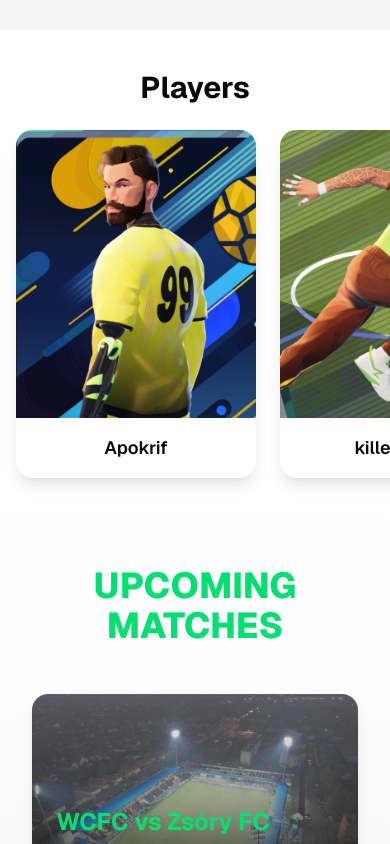
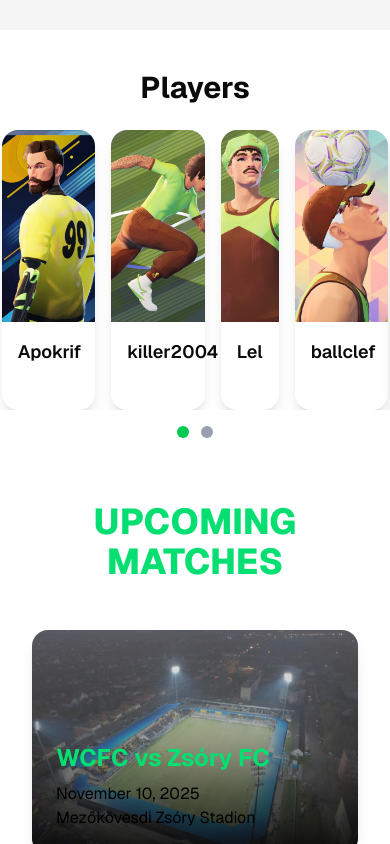
Before and after one commit to D3trah/Alk.fej.-WCFC, a Next.js app in the folder wcfc/: page / in a window 390 px wide. Shown: the part 2300-3144 px from the top of the page. Built offline with nearby package versions, Linux system fonts and the light colour scheme; no server answers.

Commit message:
fix: some color correlation not working

```diff
--- a/wcfc/components/PlayerSection.tsx
+++ b/wcfc/components/PlayerSection.tsx
@@ -3,11 +3,16 @@
 import Image from "next/image";
 import { useState } from "react";
 import { useLanguage } from "@/contexts/language-context";
-import { translations } from "@/lib/translations"; // módosítsd az elérési utat, ha máshol van
+import { translations } from "@/lib/translations";
 
 type PlayerKey = keyof typeof translations["en"]["players"];
 
-const players: { name: PlayerKey; image: string }[] = [
+interface Player {
+  name: PlayerKey | null;
+  image: string;
+}
+
+const players: Player[] = [
   { name: "Apokrif", image: "/Apokrif.png" },
   { name: "killer2004", image: "/killer2004.png" },
   { name: "Lel", image: "/Lel.png" },
@@ -18,58 +23,99 @@ const players: { name: PlayerKey; image: string }[] = [
   { name: "Lamine Yamal", image: "/LY.png" },
 ];
 
+const EMPTY_PLAYER: Player = { name: null, image: "" };
+
 export default function PlayersSection() {
   const { t, language } = useLanguage();
-  const [selectedPlayer, setSelectedPlayer] = useState<null | (typeof players)[0]>(null);
+  const [selectedPlayer, setSelectedPlayer] = useState<Player | null>(null);
+  const [currentSlide, setCurrentSlide] = useState(0);
+
+  // Slide-ok 4-4 játékos
+  const slides: Player[][] = [];
+  for (let i = 0; i < players.length; i += 4) {
+    const slice = players.slice(i, i + 4);
+    while (slice.length < 4) slice.push(EMPTY_PLAYER);
+    slides.push(slice);
+  }
+
+  const handleDotClick = (index: number) => setCurrentSlide(index);
 
   return (
-    <section className="mt-10 relative">
-      <h2 className="text-3xl font-bold text-center mb-6">{t("playersTitle")}</h2>
+    <section className="mt-10 relative w-full flex flex-col items-center">
+      <h2 className="text-3xl font-bold text-center mb-6 transition-colors duration-500">
+        {t("playersTitle")}
+      </h2>
 
-      {/* Játékos kártyák */}
-      <div className="flex gap-6 overflow-x-auto pb-6 px-4 scrollbar-hide">
-        {players.map((p, i) => (
+      {/* Carousel */}
+      <div className="w-full overflow-hidden relative">
         <div
-            key={i}
+          className="flex transition-transform duration-500"
+          style={{ transform: `translateX(-${currentSlide * 100}%)` }}
+        >
+          {slides.map((slide, i) => (
+            <div key={i} className="flex w-full justify-center gap-4 px-2">
+              {slide.map((p, j) =>
+                p.name ? (
+                  <div
+                    key={j}
                     onClick={() => setSelectedPlayer(p)}
-            className="flex-shrink-0 w-60 rounded-2xl bg-white dark:bg-gray-800 shadow-lg transform hover:scale-105 transition-transform duration-200 cursor-pointer"
+                    className="w-1/4 rounded-2xl bg-white dark:bg-gray-800 shadow-lg transform hover:scale-105 transition-transform transition-colors duration-500 cursor-pointer"
                   >
-            <div className="relative w-full h-72 rounded-t-2xl overflow-hidden">
+                    <div className="relative w-full h-48 sm:h-56 md:h-64 rounded-t-2xl overflow-hidden">
                       <Image src={p.image} alt={p.name} fill className="object-cover" />
                     </div>
                     <div className="p-4 text-center">
-              <h3 className="font-semibold text-lg">
+                      <h3 className="font-semibold text-lg transition-colors duration-500">
                         {translations[language].players[p.name].displayName}
                       </h3>
                     </div>
                   </div>
+                ) : (
+                  <div key={j} className="w-1/4"></div>
+                )
+              )}
+            </div>
+          ))}
+        </div>
+      </div>
+
+      {/* Dots */}
+      <div className="flex gap-3 mt-4">
+        {Array.from({ length: slides.length }, (_, i) => (
+          <button
+            key={i}
+            className={`w-3 h-3 rounded-full transition-colors duration-500 ${
+              i === currentSlide ? "bg-green-500" : "bg-gray-400 dark:bg-gray-600"
+            }`}
+            onClick={() => handleDotClick(i)}
+          />
         ))}
       </div>
 
       {/* Overlay ablak */}
-      {selectedPlayer && (
+      {selectedPlayer?.name && (
         <div
           onClick={() => setSelectedPlayer(null)}
-          className="fixed inset-0 bg-black/70 flex justify-center items-center z-50"
+          className="fixed inset-0 bg-black/70 dark:bg-black/60 flex justify-center items-center z-50 transition-colors duration-500"
         >
           <div
             onClick={(e) => e.stopPropagation()}
-            className="bg-white dark:bg-gray-900 rounded-2xl p-10 w-[500px] sm:w-[600px] md:w-[700px] shadow-2xl text-center"
+            className="bg-white dark:bg-gray-900 rounded-2xl p-10 w-[500px] sm:w-[600px] md:w-[700px] shadow-2xl text-center transition-colors duration-500"
           >
             <div className="relative w-60 h-60 mx-auto mb-6">
               <Image
                 src={selectedPlayer.image}
                 alt={selectedPlayer.name}
                 fill
-                className="object-cover rounded-full border-4 border-green-600"
+                className="object-cover rounded-full border-4 border-green-600 transition-colors duration-500"
               />
             </div>
 
-            <h3 className="text-3xl font-semibold mb-4">
+            <h3 className="text-3xl font-semibold mb-4 transition-colors duration-500">
               {translations[language].players[selectedPlayer.name].displayName}
             </h3>
 
-            <div className="text-left space-y-3 mx-auto max-w-md">
+            <div className="text-left space-y-3 mx-auto max-w-md transition-colors duration-500">
               <p className="text-lg">
                 <span className="font-semibold text-green-700 dark:text-green-400">
                   {t("position")}:
@@ -77,8 +123,6 @@ export default function PlayersSection() {
                 {translations[language].players[selectedPlayer.name].position}
               </p>
               <p className="text-lg leading-relaxed">
-                <span className="font-semibold text-green-700 dark:text-green-400">
-                </span>{" "}
                 {translations[language].players[selectedPlayer.name].info}
               </p>
             </div>
--- a/wcfc/components/UpcomingMatches.tsx
+++ b/wcfc/components/UpcomingMatches.tsx
@@ -22,15 +22,8 @@ export default function UpcomingMatchesSection() {
   const themeContext = useContext(ThemeContext);
   const theme = themeContext?.theme || "light";
 
-  // bg és text színek theme szerint
-  const sectionBg = theme === "dark"
-    ? "bg-gradient-to-b from-black via-[#0a0a0a] to-[#001a00] text-white"
-    : "bg-gradient-to-b from-white via-gray-100 to-gray-200 text-black";
-
-  const cardBg = theme === "dark" ? "bg-[#0f0f0f] border-green-900/40 text-white" : "bg-white border-gray-300 text-black";
-
   return (
-    <section className={`relative py-16 px-8 ${sectionBg}`}>
+    <section className={`relative py-16 px-8 ${theme === "dark" ? "bg-black text-white" : "bg-white text-black"}`}>
       <h2 className="text-4xl font-extrabold mb-12 text-center text-green-400 uppercase">
         {t("upcomingMatches")}
       </h2>
@@ -42,7 +35,8 @@ export default function UpcomingMatchesSection() {
             <div
               key={index}
               onClick={() => setSelectedMatch(match as (typeof matches)[0])}
-              className={`relative group overflow-hidden rounded-2xl shadow-lg hover:shadow-green-600/40 transition-all duration-500 cursor-pointer ${cardBg}`}
+
+              className={`relative group overflow-hidden rounded-2xl shadow-lg hover:shadow-green-600/40 transition-all duration-500 cursor-pointer ${theme === "dark" ? "bg-gray-900 text-white border-gray-700" : "bg-white text-black border-gray-300"}`}
             >
               <Image
                 src={img}
@@ -55,8 +49,8 @@ export default function UpcomingMatchesSection() {
                 <h3 className="text-2xl font-bold text-green-400 group-hover:text-green-300 transition-all">
                   WCFC vs {match.opponent}
                 </h3>
-                <p className={theme === "dark" ? "text-gray-300 mt-2" : "text-gray-700 mt-2"}>{match.date}</p>
-                <p className={theme === "dark" ? "text-gray-400" : "text-gray-600"}>{match.location}</p>
+                <p className="mt-2">{match.date}</p>
+                <p>{match.location}</p>
               </div>
             </div>
           );
@@ -70,7 +64,7 @@ export default function UpcomingMatchesSection() {
         >
           <div
             onClick={(e) => e.stopPropagation()}
-            className={`rounded-2xl p-10 max-w-lg w-full text-center border ${theme === "dark" ? "bg-[#111] border-green-700/50 text-white" : "bg-white border-gray-300 text-black"}`}
+            className={`rounded-2xl p-10 max-w-lg w-full text-center border ${theme === "dark" ? "bg-gray-900 text-white border-gray-700" : "bg-white text-black border-gray-300"}`}
           >
             <Image
               src={imageMap[selectedMatch.opponent] || "/default.jpg"}
@@ -82,9 +76,9 @@ export default function UpcomingMatchesSection() {
             <h3 className="text-3xl font-bold text-green-400 mb-2">
               WCFC vs {selectedMatch.opponent}
             </h3>
-            <p className={theme === "dark" ? "text-gray-300 mb-1" : "text-gray-700 mb-1"}>{selectedMatch.date}</p>
-            <p className={theme === "dark" ? "text-gray-400 mb-4" : "text-gray-600 mb-4"}>{selectedMatch.location}</p>
-            <p className={theme === "dark" ? "text-gray-200" : "text-gray-800"}>{selectedMatch.description}</p>
+            <p className="mb-1">{selectedMatch.date}</p>
+            <p className="mb-4">{selectedMatch.location}</p>
+            <p>{selectedMatch.description}</p>
           </div>
         </div>
       )}
--- a/wcfc/styles/globals.css
+++ b/wcfc/styles/globals.css
@@ -121,6 +121,7 @@
   }
   body {
     @apply bg-background text-foreground;
+
   }
 
 }
```
Lines whose indentation alone changed are shown as unchanged.
